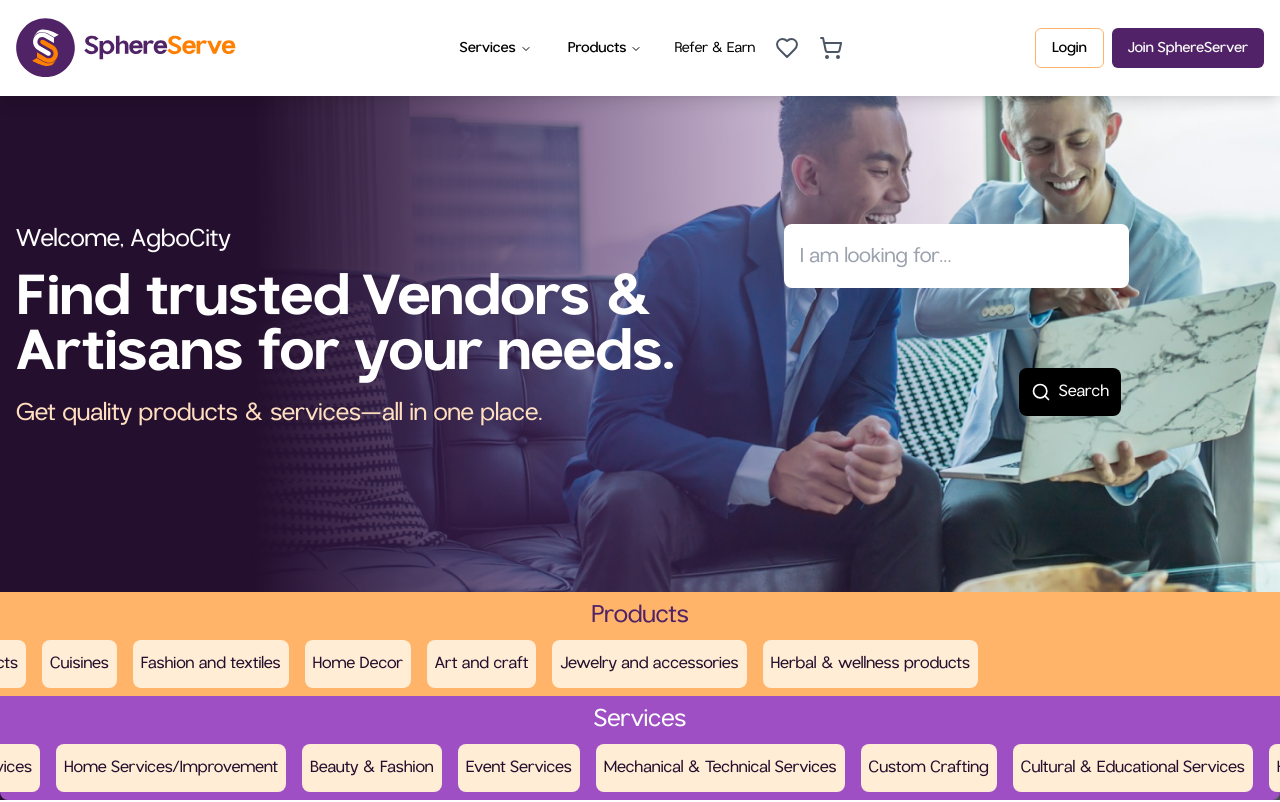
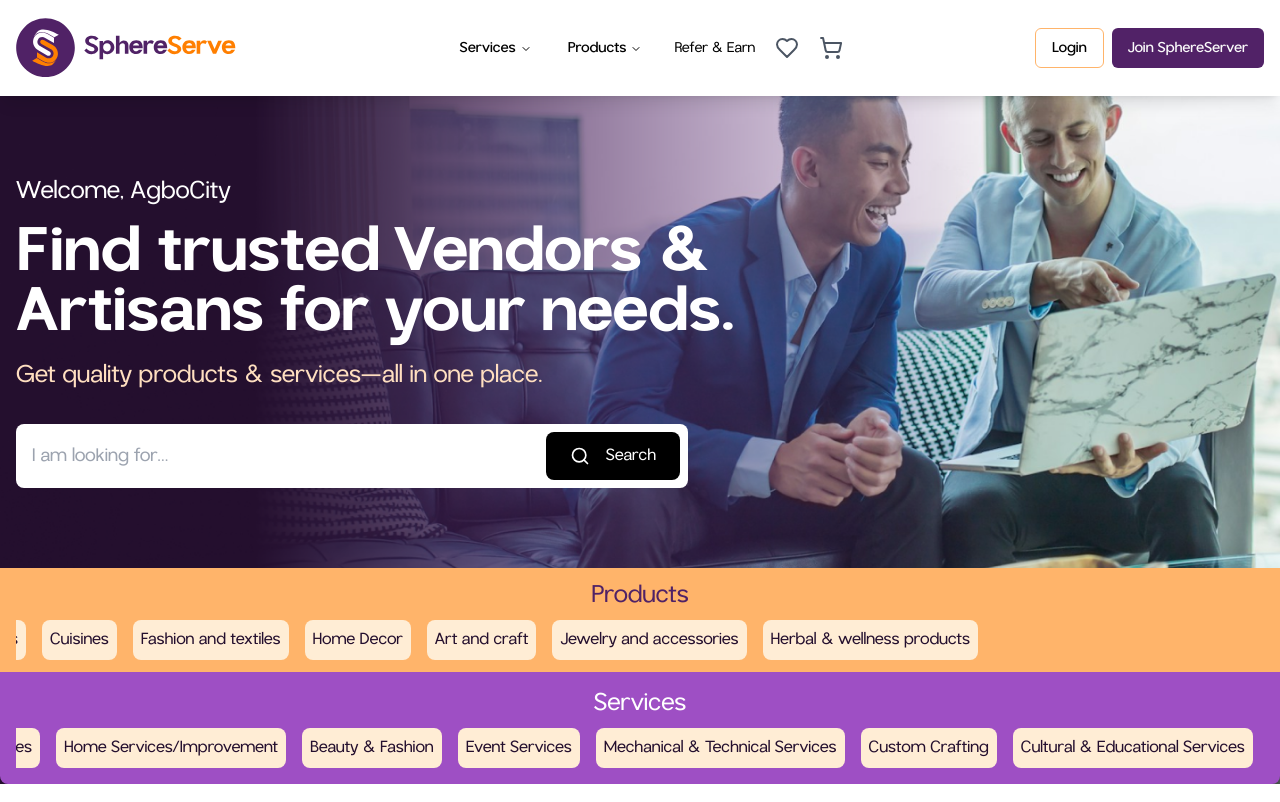
Before and after one commit to Sserve-repo/SST-Frontend, a Next.js app: page / in a window 1280 px wide. Shown: the top 802 px of the page. Built offline with nearby package versions, Linux system fonts and the light colour scheme.

Commit message:
refactor Hero component for improved layout and styling; adjust content sections and search input

```diff
--- a/components/landing/Hero.tsx
+++ b/components/landing/Hero.tsx
@@ -6,6 +6,21 @@ import { Search } from "lucide-react";
 import Marquee from "react-fast-marquee";
 
 export default function Hero() {
+  // const metrics = [
+  //   {
+  //     counts: "137,673",
+  //     desc: "Freelance Artisans",
+  //   },
+  //   {
+  //     counts: "5 - 60+",
+  //     desc: "Crafts per project",
+  //   },
+  //   {
+  //     counts: "47,321",
+  //     desc: "Completed Crafts",
+  //   },
+  // ];
+
   const products = [
     "Cuisines",
     "Fashion and textiles",
@@ -25,10 +40,10 @@ export default function Hero() {
   ];
 
   return (
-    <div className="relative h-screen w-full overflow-hidden ">
+    <div className="relative h-full w-full overflow-hidden">
       {/* Background Image */}
       <Image
-        className="absolute inset-0 object-cover w-full h-full"
+        className="absolute inset-0 object-cover bg-center w-full h-full"
         src="/assets/images/hero.png?height=1080&width=1920"
         alt="background"
         width={1920}
@@ -36,36 +51,47 @@ export default function Hero() {
       />
 
       {/* Main Content Section */}
-      <div className="relative z-10 flex flex-col w-full min-h-screen">
-        <div className="flex-grow container flex min-h-screen item-center w-full mx-auto px-4 py-48 lg:pt-56">
+      <div className="relative z-10 flex flex-col w-full min-h-[70vh]">
+        <div className="flex-grow container flex min-h-[70vh] item-center w-full mx-auto px-4 py-8 lg:pt-44 pt-36">
           {/* Text Content */}
-          <div className="text-white max-w-6xl">
+          <div className="text-white max-w-3xl">
             <p className="text-xl md:text-2xl mb-4">Welcome, AgboCity</p>
-            <h1 className="text-4xl max-w-3xl md:text-5xl lg:text-[55px] font-bold mb-4">
+            <h1 className="text-4xl md:text-5xl lg:text-6xl font-bold mb-4">
               Find trusted Vendors & Artisans for your needs.
             </h1>
             <p className="text-xl md:text-2xl text-[#FFDFC0] mb-8">
               Get quality products & services—all in one place.
             </p>
-          </div>
+
             {/* Search Input and Button */}
-          <div className="relative max-w-[60rem] mb-12 ">
+            <div className="relative max-w-2xl mb-12">
               <input
                 placeholder="I am looking for..."
-              className="w-full h-12 md:h-16 text-lg md:text-xl rounded-lg pl-4 pr-24 text-black"
+                className="w-full h-12 md:h-16 text-md md:text-lg rounded-lg pl-4 pr-24 text-black"
               />
-            <button className="absolute right-2 top-1/2 transform -translate-y-1/2 flex items-center justify-center gap-x-2 bg-black rounded-lg text-white text-sm md:text-base h-10 md:h-12 px-3">
+              <button className="absolute right-2 top-1/2 transform -translate-y-1/2 flex items-center justify-center gap-x-4 bg-black rounded-lg text-white text-sm md:text-base h-10 md:h-12 sm:px-6 px-4">
                 <Search className="h-5 w-5" />
                 <span className="hidden sm:inline">Search</span>
               </button>
             </div>
+
+            {/* Metrics Section */}
+            {/* <div className="grid grid-cols-1 sm:grid-cols-3 gap-4 text-white text-center sm:text-left">
+              {metrics.map((metric, index) => (
+                <div key={index}>
+                  <p className="text-2xl font-bold">{metric.counts}</p>
+                  <p className="text-[#E97400]">{metric.desc}</p>
+                </div>
+              ))}
+            </div> */}
           </div>
         </div>
 
         {/* Products and Services Section */}
-      <div className="absolute z-10  bottom-0 pt-6 w-full ">
+        <div className="mt-auto w-full">
           {/* Products Section */}
-        <div className="bg-[#FFB46A] py-2 w-full text-2xl">
+          <div className="bg-[#FFB46A] py-3 w-full">
+            <div className="container mx-auto px-4 w-full">
               <p className="text-[#502266] text-xl md:text-2xl mb-2 text-center">
                 Products
               </p>
@@ -85,9 +111,11 @@ export default function Hero() {
                 ))}
               </Marquee>
             </div>
+          </div>
 
           {/* Services Section */}
-        <div className="bg-[#9E4FC4] flex flex-col py-2 justify-center items-center text-2xl rounded-b-lg">
+          <div className="bg-[#9E4FC4] py-4 w-full rounded-b-lg">
+            <div className="container w-full mx-auto px-4">
               <p className="text-white text-xl md:text-2xl mb-2 text-center">
                 Services
               </p>
@@ -109,5 +137,7 @@ export default function Hero() {
             </div>
           </div>
         </div>
+      </div>
+    </div>
   );
 }
```
Lines whose indentation alone changed are shown as unchanged.
